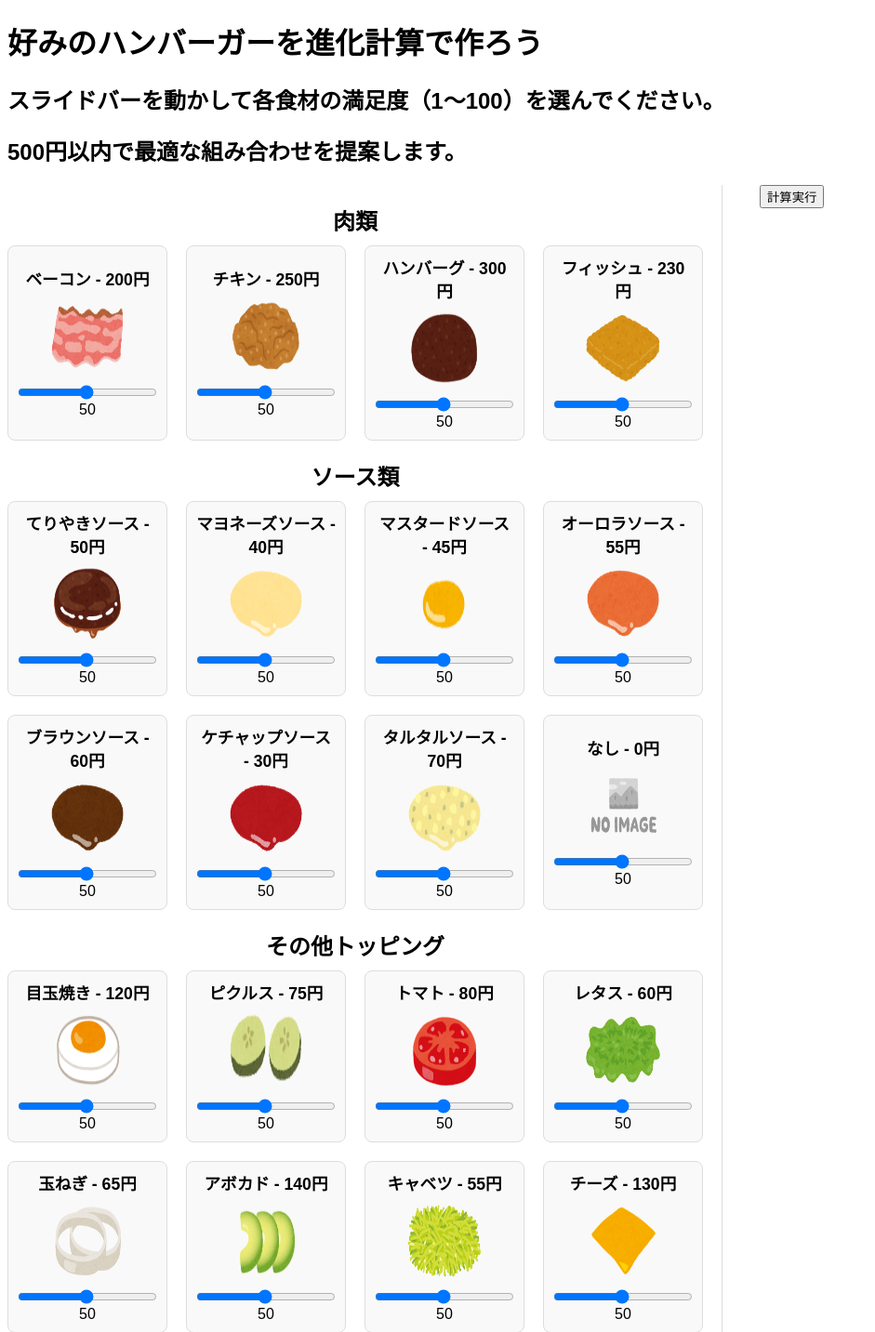
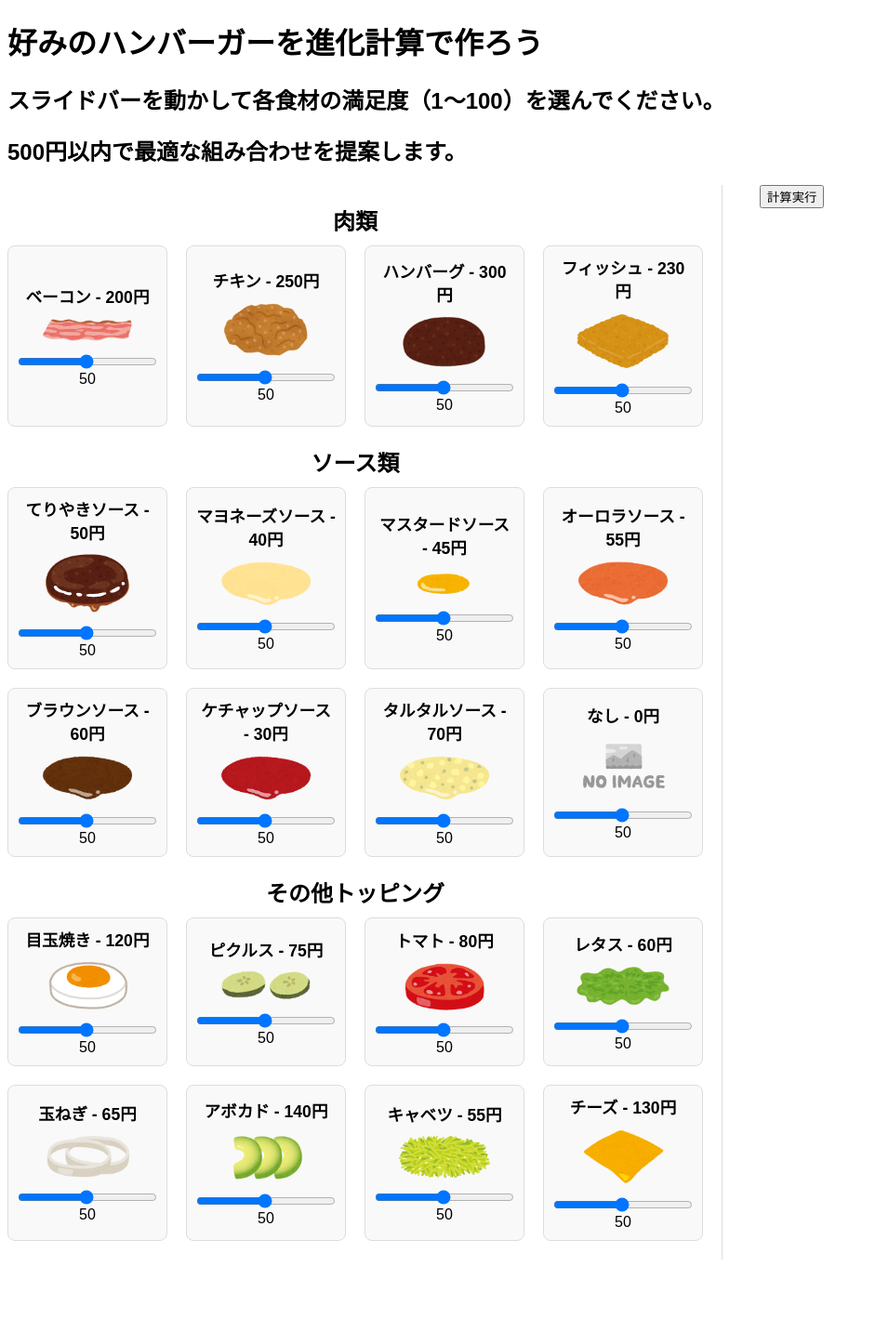
Before and after one commit to tharada0126/open_lab_demo, a Flask app: page / in a window 1280 px wide. Shown: the top 1433 px of the page at 93% size, without its empty margins (0-941 px from the left). After the commit the page ends 1355 px from the top, so only its background shows below. Run offline with Flask 3, Linux system fonts and the light colour scheme.

Commit message:
Modified style

```diff
--- a/static/css/style.css
+++ b/static/css/style.css
@@ -39,8 +39,8 @@ body {
 
 /* 画像スタイル */
 .grid-item img {
-    width: 80px;
-    height: 80px;
+    width: 100px;
+    height: auto;
     margin-bottom: 10px;
 }
 
@@ -96,3 +96,10 @@ body {
     border-radius: 8px;
     background-color: #f9f9f9;
 }
+
+/* 画像スタイル */
+.selected-item img {
+    width: 100px;
+    height: auto;
+    margin-bottom: 10px;
+}
--- a/static/js/main.js
+++ b/static/js/main.js
@@ -90,7 +90,7 @@ document.getElementById('calculateButton').addEventListener('click', () => {
     })
     .then(response => response.json())
     .then(data => {
-        document.getElementById('resultHeader').textContent = '選択されたアイテムは以下のとおりです。';
+        document.getElementById('resultHeader').textContent = '選択された食材は以下のとおりです。';
         document.getElementById('sumPrice').textContent = `合計金額: ${data.price}円`;
         document.getElementById('sumValue').textContent = `合計満足度: ${data.value}`;
 
```
